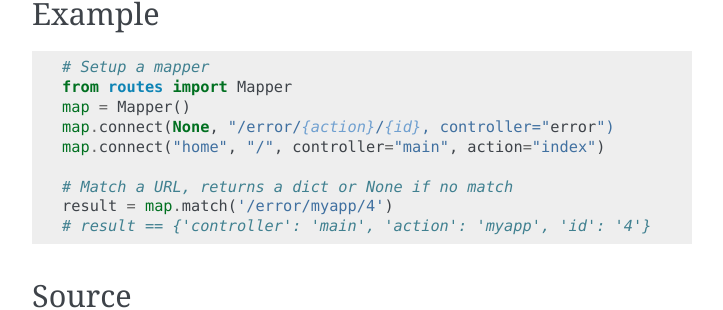
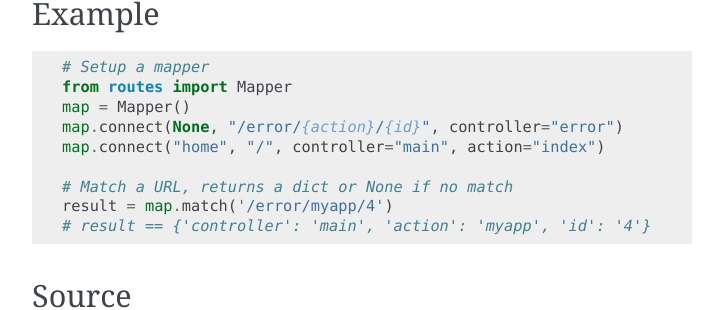
Before and after one commit to bbangert/routes, a Sphinx documentation site: the page built from docs/index.rst, in a window 1280 px wide and 900 px high, scrolled down 618 px. Shown: the part 142-452 px from the top of the window, without its empty margins (388-1111 px from the left). Built offline with Sphinx 7.4.7, drawn with Linux system fonts in a browser that asks for light colours.

Commit message:
Fixed a typo in the docs

```diff
--- a/docs/index.rst
+++ b/docs/index.rst
@@ -33,7 +33,7 @@
    # Setup a mapper
    from routes import Mapper
    map = Mapper()
-   map.connect(None, "/error/{action}/{id}, controller="error")
+   map.connect(None, "/error/{action}/{id}", controller="error")
    map.connect("home", "/", controller="main", action="index")
 
    # Match a URL, returns a dict or None if no match
```
